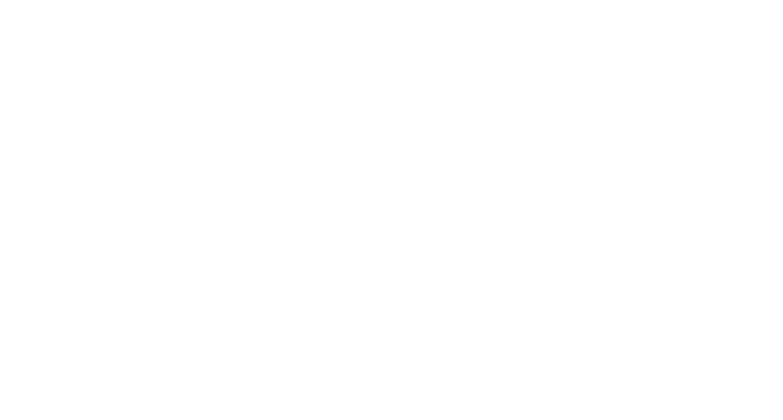
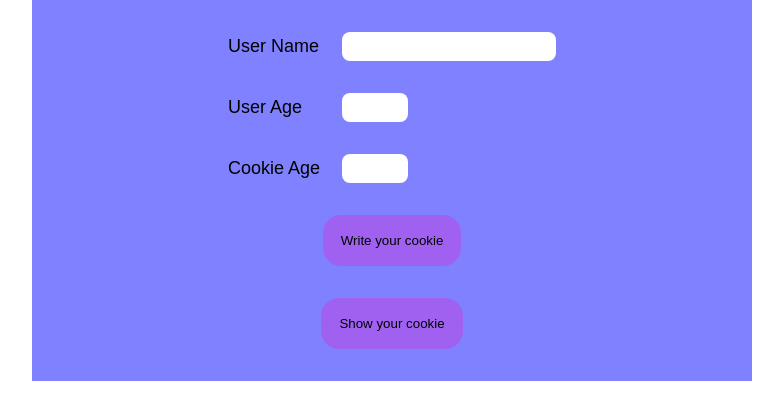
Before and after one commit to KudasaiArtem/hillel, a plain HTML site: page index.html in a window 1280 px wide. Shown: the whole page, without its empty margins (248-1031 px from the left). Drawn offline with Linux system fonts and the light colour scheme.

Commit message:
operations with cookies

```diff
--- a/css/style.css
+++ b/css/style.css
@@ -1,3 +1,66 @@
 * {
     box-sizing: border-box;
+    margin: 0;
+    padding: 0;
+    font-family: Arial, Helvetica, sans-serif;
 }
+
+main {
+    max-width: 720px;
+    margin: 0 auto;
+    padding: 32px;
+    background-color: rgb(127, 129, 255);
+}
+
+form {
+    display: flex;
+    flex-direction: column;
+    align-items: center;
+    gap: 2rem;
+}
+
+.inputs {
+    width: 50%;
+    display: flex;
+    align-items: center;
+    gap: 1rem;
+}
+
+label {
+    font-size: 18px;
+    width: 30%;
+}
+
+#userName {
+    width: calc(70% - 1rem);
+}
+
+input {
+    font-size: 18px;
+    padding: 4px;
+    border-radius: 8px;
+    border: 0;
+    text-align: center;
+}
+
+#userAge,
+#cookieAge {
+    width: 20%;
+}
+
+button {
+    padding: 18px;
+    background-color: rgb(160, 97, 241);
+    border-radius: 18px;
+    border: 0;
+    cursor: pointer;
+    transition: 0.2s;
+}
+
+button:hover {
+    transform: scale(1.1);
+}
+
+button:active {
+    transform: scale(0.9);
+}
--- a/index.html
+++ b/index.html
@@ -8,6 +8,32 @@
 </head>
 
 <body>
+    <main>
+        <form action="" method="get">
+            <div class="inputs">
+                <label for="userName">User Name</label>
+                <input type="text" name="userName" id="userName">
+            </div>
+
+            <div class="inputs">
+                <label for="userAge">User Age</label>
+                <input type="number" name="userAge" id="userAge" min="7" max="90">
+            </div>
+
+            <div class="inputs">
+                <label for="cookieAge">Cookie Age</label>
+                <input type="number" name="cookieAge" id="cookieAge" min="0" max="7">
+            </div>
+
+            <button type="button" id="writeCookie">Write your cookie</button>
+            <button type="button" id="showCookie">Show your cookie</button>
+        </form>
+
+        <div id="output">
+
+        </div>
+    </main>
+
     <script src="./js/script.js"></script>
 </body>
 </html>
--- a/js/script.js
+++ b/js/script.js
@@ -0,0 +1,39 @@
+let userName = document.querySelector("#userName");
+let userAge = document.querySelector("#userAge");
+let cookieAge = document.querySelector("#cookieAge");
+
+let writeCookie = document.querySelector("#writeCookie");
+
+let date = new Date();
+
+writeCookie.addEventListener("click", (e) => {
+    console.log(date);
+    date.setHours(date.getHours() + (cookieAge.value * 24));
+    let lifetime = date;
+    console.log(lifetime);
+
+
+    document.cookie = `UserName=${userName.value};Expires=${lifetime}`;
+    document.cookie = `UserAge=${userAge.value};Expires=${lifetime}`;
+})
+
+let getCookie = function() {
+    let cookies = document.cookie.split(";");
+    let output = document.querySelector("#output");
+
+    for (let i = 0; i < cookies.length; i++) {
+        let part = cookies[i].split("=");
+
+        console.log(`${part[0]}: ${part[1]}`);
+
+        output.innerHTML += `<p>${part[0]}: ${part[1]}</p>`;
+    }
+}
+
+let showCookie = document.querySelector("#showCookie");
+
+showCookie.addEventListener("click", (e) => {
+    let output = document.querySelector("#output");
+    output.innerHTML = "";
+    getCookie();
+})
```
